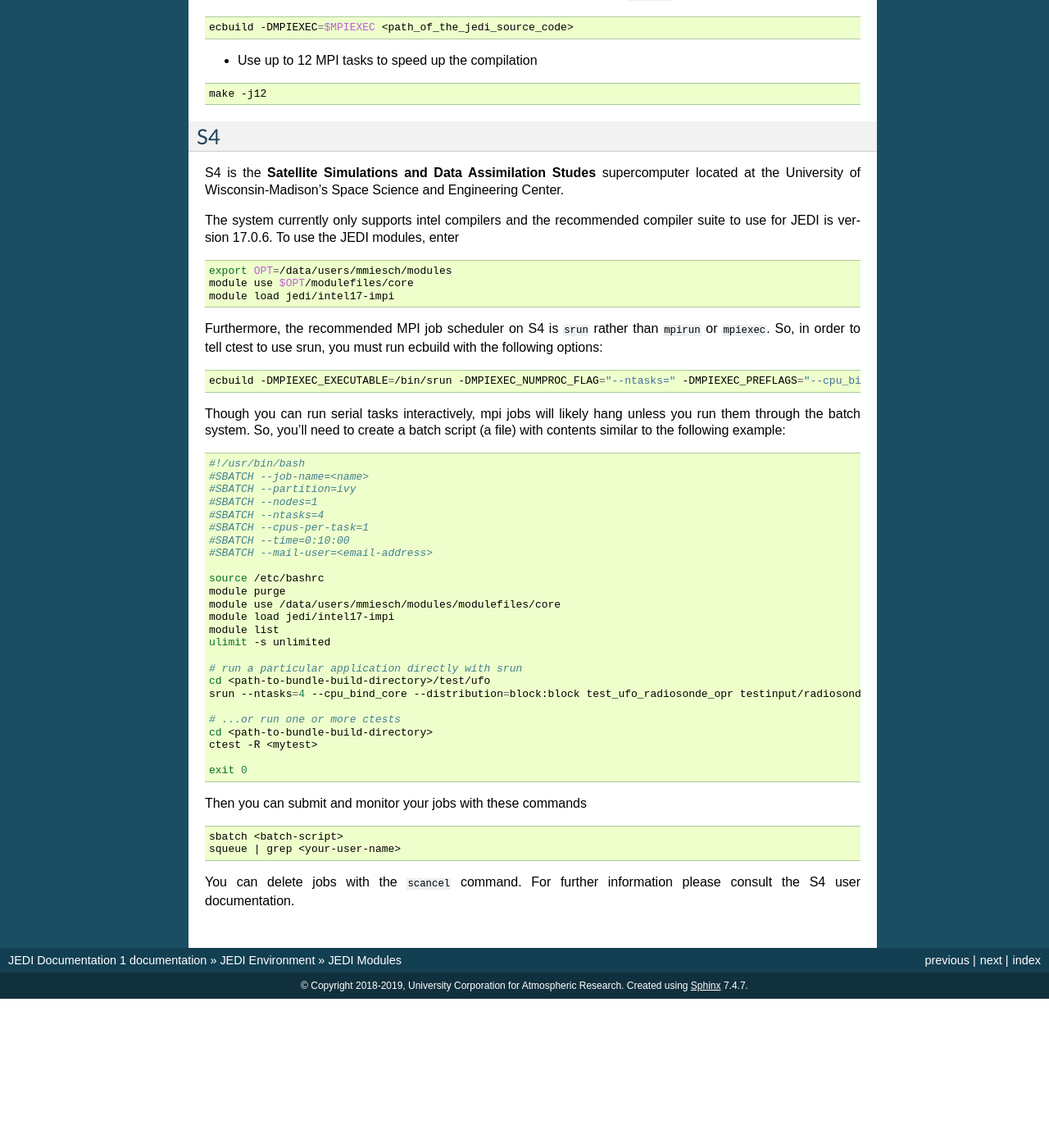
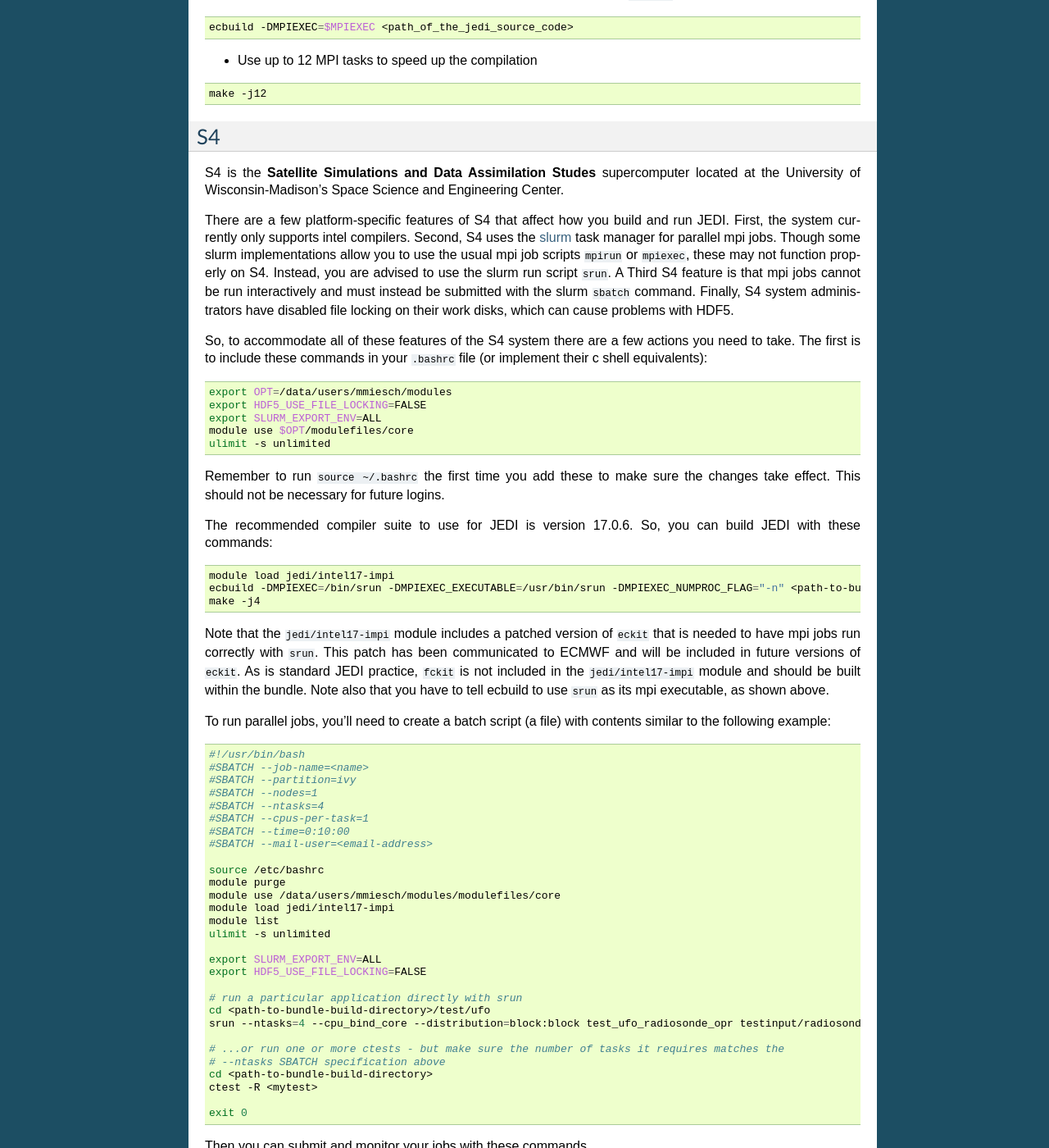
Before and after one commit to JCSDA/jedi-docs, a Sphinx documentation site: the page built from docs/developer/jedi_environment/modules.rst, in a window 1280 px wide and 1400 px high, scrolled down 3022 px. Shown: the whole window at 82% size. Built offline with Sphinx 7.4.7, drawn with Linux system fonts in a browser that asks for light colours; before the commit the page ends 4240 px from its top, so only the background shows below that.

Commit message:
Feature/s4 revised (#130)
* update S4 user documentation

* add make instruction

* typo

```diff
--- a/docs/developer/jedi_environment/modules.rst
+++ b/docs/developer/jedi_environment/modules.rst
@@ -188,21 +188,31 @@
 --
 S4 is the **Satellite Simulations and Data Assimilation Studes** supercomputer located at the University of Wisconsin-Madison's Space Science and Engineering Center.
 
-The system currently only supports intel compilers and the recommended compiler suite to use for JEDI is version 17.0.6.  To use the JEDI modules, enter
+There are a few platform-specific features of S4 that affect how you build and run JEDI.  First, the system currently only supports intel compilers.  Second, S4 uses the `slurm <https://slurm.schedmd.com/>`_ task manager for parallel mpi jobs.  Though some slurm implementations allow you to use the usual mpi job scripts :code:`mpirun` or :code:`mpiexec`, these may not function properly on S4.  Instead, you are advised to use the slurm run script :code:`srun`.  A Third S4 feature is that mpi jobs cannot be run interactively and must instead be submitted with the slurm :code:`sbatch` command.  Finally, S4 system administrators have disabled file locking on their work disks, which can cause problems with HDF5.
+
+So, to accommodate all of these features of the S4 system there are a few actions you need to take.  The first is to include these commands in your :code:`.bashrc` file (or implement their c shell equivalents):
 
 .. code:: bash
 
     export OPT=/data/users/mmiesch/modules
+    export HDF5_USE_FILE_LOCKING=FALSE
+    export SLURM_EXPORT_ENV=ALL
     module use $OPT/modulefiles/core
-    module load jedi/intel17-impi
+    ulimit -s unlimited
 
-Furthermore, the recommended MPI job scheduler on S4 is :code:`srun` rather than :code:`mpirun` or :code:`mpiexec`.  So, in order to tell ctest to use srun, you must run ecbuild with the following options:
+Remember to run :code:`source ~/.bashrc` the first time you add these to make sure the changes take effect.  This should not be necessary for future logins.
+
+The recommended compiler suite to use for JEDI is version 17.0.6.  So, you can build JEDI with these commands:
 
 .. code:: bash
 
-   ecbuild -DMPIEXEC_EXECUTABLE=/bin/srun -DMPIEXEC_NUMPROC_FLAG="--ntasks=" -DMPIEXEC_PREFLAGS="--cpu_bind_core --distribution=block:block" <bundle-dir>
+   module load jedi/intel17-impi
+   ecbuild -DMPIEXEC=/bin/srun -DMPIEXEC_EXECUTABLE=/usr/bin/srun -DMPIEXEC_NUMPROC_FLAG="-n" <path-to-bundle>
+   make -j4
 
-Though you can run serial tasks interactively, mpi jobs will likely hang unless you run them through the batch system.  So, you'll need to create a batch script (a file) with contents similar to the following example:
+Note that the :code:`jedi/intel17-impi` module includes a patched version of :code:`eckit` that is needed to have mpi jobs run correctly with :code:`srun`.  This patch has been communicated to ECMWF and will be included in future versions of :code:`eckit`.  As is standard JEDI practice, :code:`fckit` is not included in the :code:`jedi/intel17-impi` module and should be built within the bundle.  Note also that you have to tell ecbuild to use :code:`srun` as its mpi executable, as shown above.
+
+To run parallel jobs, you'll need to create a batch script (a file) with contents similar to the following example:
 
 .. code:: bash
 
@@ -222,11 +232,15 @@
 	  module list
 	  ulimit -s unlimited
 
+          export SLURM_EXPORT_ENV=ALL
+          export HDF5_USE_FILE_LOCKING=FALSE
+
 	  # run a particular application directly with srun
 	  cd <path-to-bundle-build-directory>/test/ufo
 	  srun --ntasks=4 --cpu_bind_core --distribution=block:block test_ufo_radiosonde_opr testinput/radiosonde.yaml
 
-	  # ...or run one or more ctests
+	  # ...or run one or more ctests - but make sure the number of tasks it requires matches the
+	  # --ntasks SBATCH specification above
 	  cd <path-to-bundle-build-directory>
           ctest -R <mytest>
 
```
